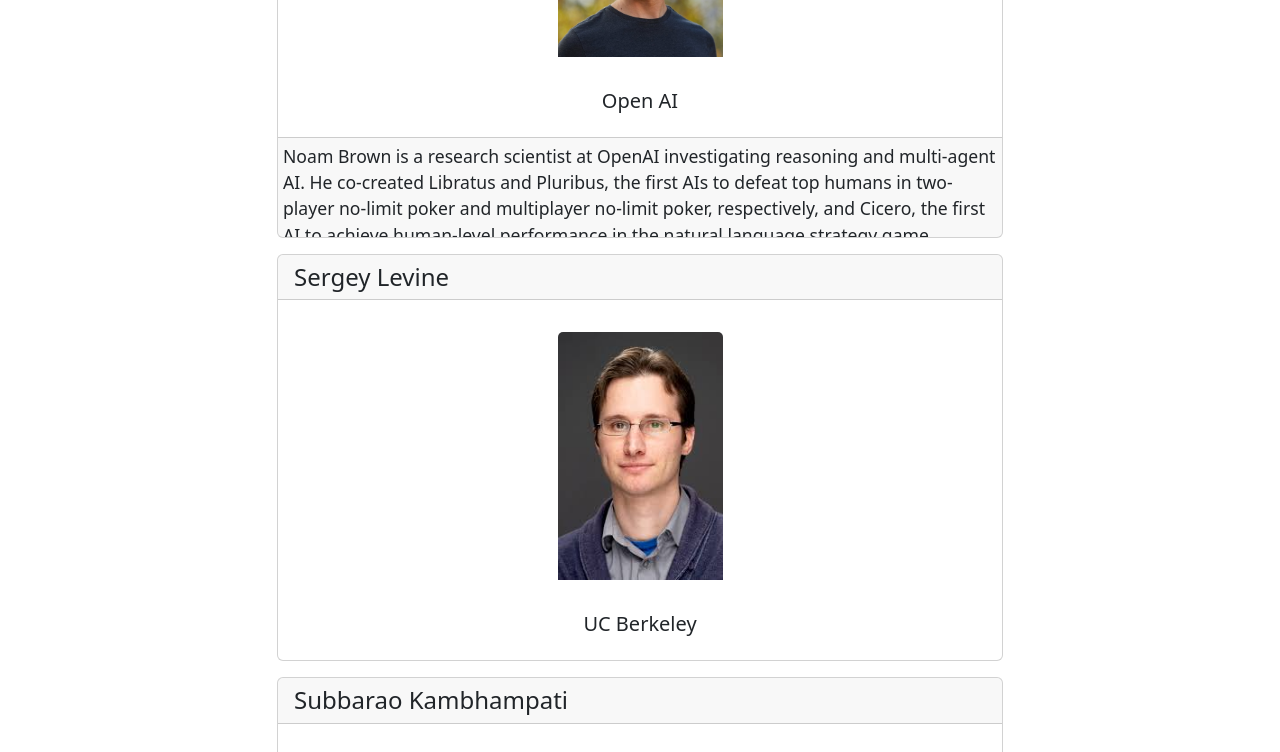
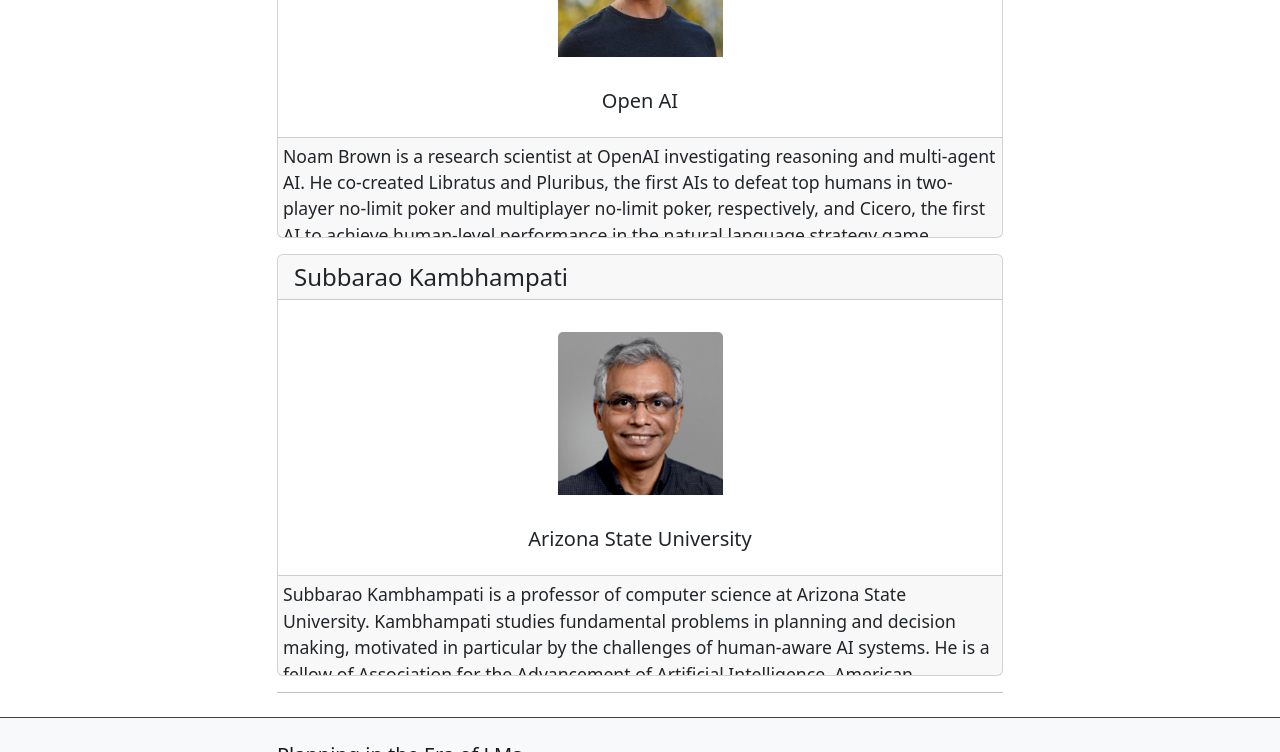
Before and after one commit to planning-llm-era/planning-llm-era.github.io, a Jekyll site: the page built from index.md, in a window 1280 px wide and 900 px high, scrolled down 2303 px, cut to the strip 0-752 px from the top of the window. Built offline with Jekyll 4.4.1, drawn with Linux system fonts in a browser that asks for light colours.

Commit message:
removing Sergey

```diff
--- a/index.md
+++ b/index.md
@@ -111,9 +111,6 @@ Noam Brown is a research scientist at OpenAI investigating reasoning and multi-a
 {% include speaker.html text=nb header="Noam Brown" title="Open AI" img="noam.jpg" %}
 
 
-
-{% include speaker.html header="Sergey Levine" title="UC Berkeley" img="sergey.jpeg" %}
-
 {% capture sk %}
 Subbarao Kambhampati is a professor of computer science at Arizona State University. Kambhampati studies fundamental problems in planning and decision making, motivated in particular by the challenges of human-aware AI systems. He is a fellow of Association for the Advancement of Artificial Intelligence, American Association for the Advancement of Science,  and Association for Computing machinery, and a recent recipient of the AAAI Patrick H. Winston Outstanding Educator award. He served as the president of the Association for the Advancement of Artificial Intelligence, a trustee of the International Joint Conference on Artificial Intelligence,  the chair of AAAS Section T (Information, Communication and Computation), and a founding board member of Partnership on AI. Kambhampati’s research as well as his views on the progress and societal impacts of AI have been featured in multiple national and international media outlets. He can be followed on Twitter @rao2z.
 {% endcapture %}
```
Also changed, not shown: images/sergey.jpeg (deleted).
